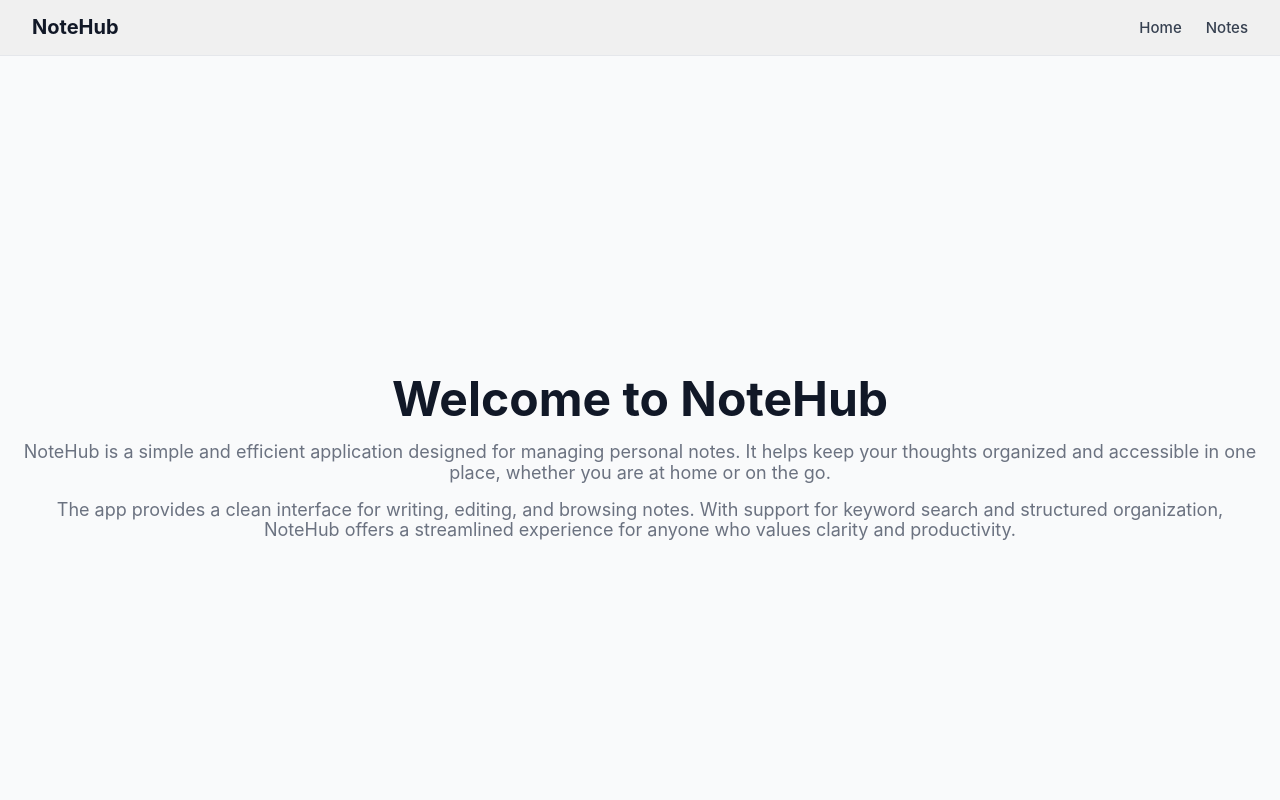
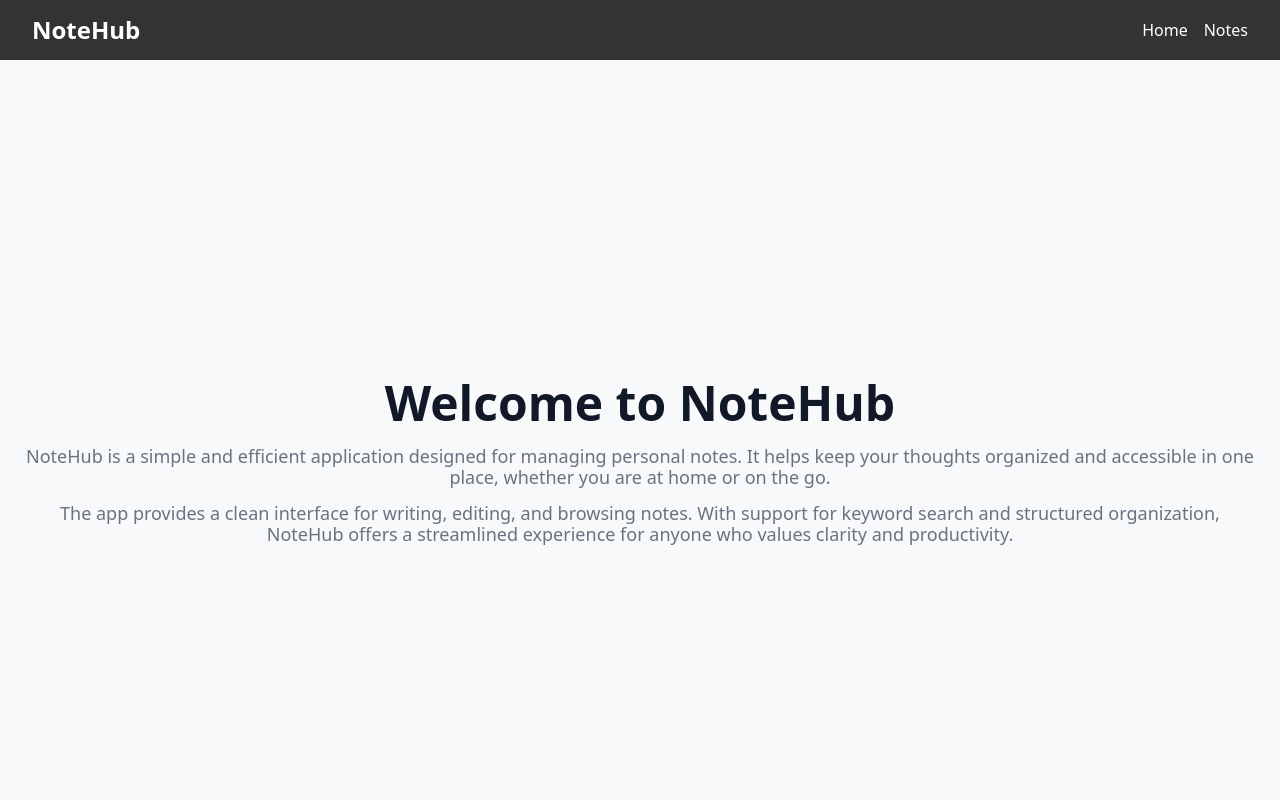
Before and after one commit to LudSkop/07-routing-nextjs, a Next.js app: page / in a window 1280 px wide. Shown: the top 800 px of the page. Built offline with nearby package versions, Linux system fonts and the light colour scheme.

Commit message:
added style

```diff
--- a/app/globals.css
+++ b/app/globals.css
@@ -1,10 +1,4 @@
 body {
-  font-family:
-    -apple-system, BlinkMacSystemFont, "Segoe UI", Roboto, Oxygen, Ubuntu,
-    Cantarell, "Helvetica Neue", sans-serif;
-  display: flex;
-  flex-direction: column;
-  min-height: 100vh;
   margin: 0;
   background-color: #f8f9fa;
 }
--- a/app/notes/filter/@sidebar/SidebarNotes.module.css
+++ b/app/notes/filter/@sidebar/SidebarNotes.module.css
@@ -10,7 +10,7 @@
 
 .menuLink {
   text-decoration: none;
-  color: green;
+  color: white;
   font-size: 16px;
   display: block;
   padding: 8px 16px;
--- a/app/page.module.css
+++ b/app/page.module.css
@@ -6,7 +6,7 @@
   align-items: center;
   gap: 16px;
   text-align: center;
-  background-color: #f9fafb;
+  background-color: #f8f9fa;
   padding: 20px;
 }
 
--- a/components/Footer/Footer.tsx
+++ b/components/Footer/Footer.tsx
@@ -6,7 +6,7 @@ const Footer = () => {
       <div className={css.content}>
         <p>© {new Date().getFullYear()} NoteHub. All rights reserved.</p>
         <div className={css.wrap}>
-          <p>Developer: Liudmila Skopenko</p>
+          <p>Developer: Liudmyla Skopenko</p>
           <p>
             Contact us:
             <a href="mailto:student@notehub.app">student@notehub.app</a>
--- a/components/Header/Header.module.css
+++ b/components/Header/Header.module.css
@@ -1,85 +1,42 @@
-/*
-
-.header {
-  display: flex;
-  align-items: center;
-  justify-content: flex-start;
-  gap: 24px;
-  padding: 12px;
-  border-block-end: 1px solid #ccc;
-}
-
-.navigation {
-  display: flex;
-  align-items: center;
-  justify-content: flex-start;
-  gap: 12px;
-  list-style-type: none;
-}*/
-
 .header {
   display: flex;
   justify-content: space-between;
   align-items: center;
-  background-color: #f0f0f0;
-  padding: 16px 32px;
-
-  border-bottom: 1px solid #e5e7eb;
-  box-shadow: 0 2px 8px rgba(0, 0, 0, 0.05);
+  padding: 1rem 2rem;
+  background-color: #333;
+  color: white;
 }
 
-.header a[aria-label="Home"] {
-  font-size: 20px;
-  font-weight: 700;
-  color: #111827;
+.headerLink {
   text-decoration: none;
-
-  transition: color 0.2s ease;
+  color: white;
+  font-size: 1.5rem;
+  font-weight: bold;
 }
 
-.header a[aria-label="Home"]:hover {
-  color: #0d6efd;
+.headerLink:hover {
+  color: #ddd;
 }
 
-/* Навігація */
 .navigation {
-  display: flex;
-  gap: 24px;
-  list-style: none;
+  list-style-type: none;
   margin: 0;
   padding: 0;
+  display: flex;
+  gap: 1rem;
 }
 
-/* Лінки */
-.navigation a {
-  text-decoration: none;
-  font-size: 15px;
-  font-weight: 500;
-  color: #374151;
-
-  position: relative;
-  transition: color 0.2s ease;
+.navigationItem {
+  display: flex;
+  align-items: center;
 }
 
-/* Hover ефект */
-.navigation a:hover {
-  color: #4f46e5;
+.navigationLink {
+  text-decoration: none;
+  color: white;
+  font-size: 1rem;
 }
 
-/* Підкреслення при ховері */
-.navigation a::after {
-  content: "";
-  position: absolute;
-  left: 0;
-  bottom: -4px;
-
-  width: 0%;
-  height: 2px;
-  background-color: #4f46e5;
-
-  transition: width 0.2s ease;
+.navigationLink:hover {
+  color: #ddd;
 }
-
-.navigation a:hover::after {
-  width: 100%;
-}
--- a/components/Header/Header.tsx
+++ b/components/Header/Header.tsx
@@ -4,17 +4,21 @@ import Link from "next/link";
 const Header = () => {
   return (
     <header className={css.header}>
-      <Link href="/" aria-label="Home">
+      <Link href="/" className={css.headerLink} aria-label="Home">
         NoteHub
       </Link>
 
       <nav aria-label="Main Navigation">
         <ul className={css.navigation}>
-          <li>
-            <Link href="/">Home</Link>
+          <li className={css.navigationItem}>
+            <Link href="/" className={css.navigationLink}>
+              Home
+            </Link>
           </li>
-          <li>
-            <Link href="/notes/filter/all">Notes</Link>
+          <li className={css.navigationItem}>
+            <Link href="/notes/filter/all" className={css.navigationLink}>
+              Notes
+            </Link>
           </li>
         </ul>
       </nav>
```
